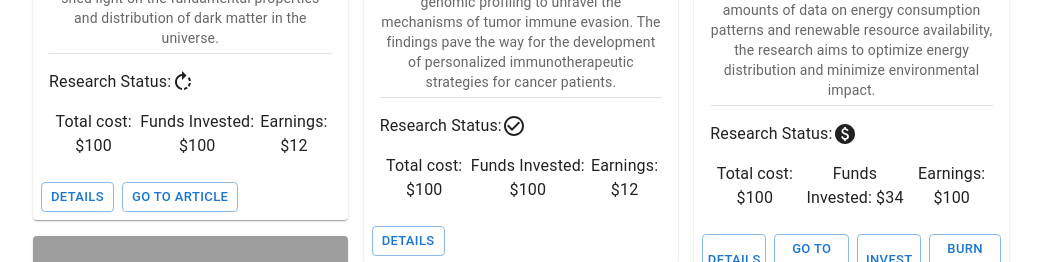
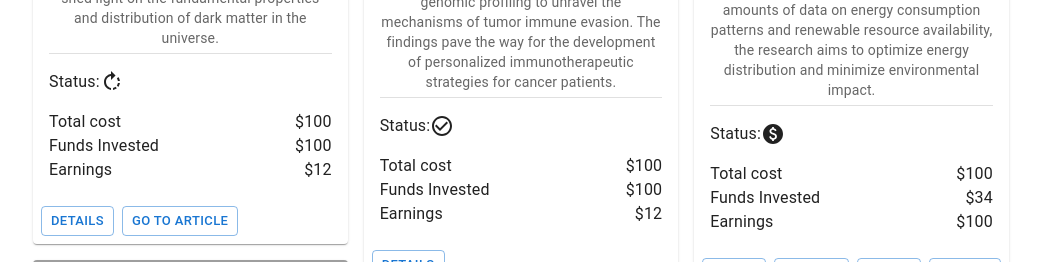
Before and after one commit to marcelofrayha/Scientify, a React (Vite) app in the folder frontend/: page / in a window 1280 px wide. Shown: the part 538-800 px from the top of the page, without its empty margins (111-1152 px from the left). Built offline with nearby package versions, Linux system fonts and the light colour scheme; grey boxes are pictures that could not be loaded.

Commit message:
improve placement of values

```diff
--- a/frontend/src/components/research-list/research-card/index.jsx
+++ b/frontend/src/components/research-list/research-card/index.jsx
@@ -32,6 +32,14 @@ export default function ResearchCard({
     if (status === "ready") return <CheckCircleOutlineIcon />;
     if (status === "paid") return <PaidIcon />;
   }
+
+  const styles = {
+    costLine: {
+      display: "flex",
+      flexDirection: "row",
+      justifyContent: "space-between",
+    },
+  };
 
   return (
     <>
@@ -70,20 +78,29 @@ export default function ResearchCard({
           <Box>
             <Divider sx={{ margin: 0, marginBottom: "auto" }} variant="inset" />
             <Typography sx={{ marginTop: 2, display: "flex" }}>
-              Research Status: {getStatus()}
+              Status: {getStatus()}
             </Typography>
 
             <Box
               sx={{
                 display: "flex",
-                flexDirection: "row",
+                flexDirection: "column",
                 justifyContent: "space-evenly",
                 marginTop: 2,
               }}
             >
-              <Typography>Total cost: ${cost}</Typography>
-              <Typography>Funds Invested: ${investment}</Typography>
-              <Typography>Earnings: ${earnings}</Typography>
+              <Box sx={styles.costLine}>
+                <Typography>Total cost</Typography>
+                <Typography>${cost}</Typography>
+              </Box>
+              <Box sx={styles.costLine}>
+                <Typography>Funds Invested</Typography>
+                <Typography>${investment}</Typography>
+              </Box>
+              <Box sx={styles.costLine}>
+                <Typography>Earnings</Typography>
+                <Typography>${earnings}</Typography>
+              </Box>
             </Box>
           </Box>
         </CardContent>
```
